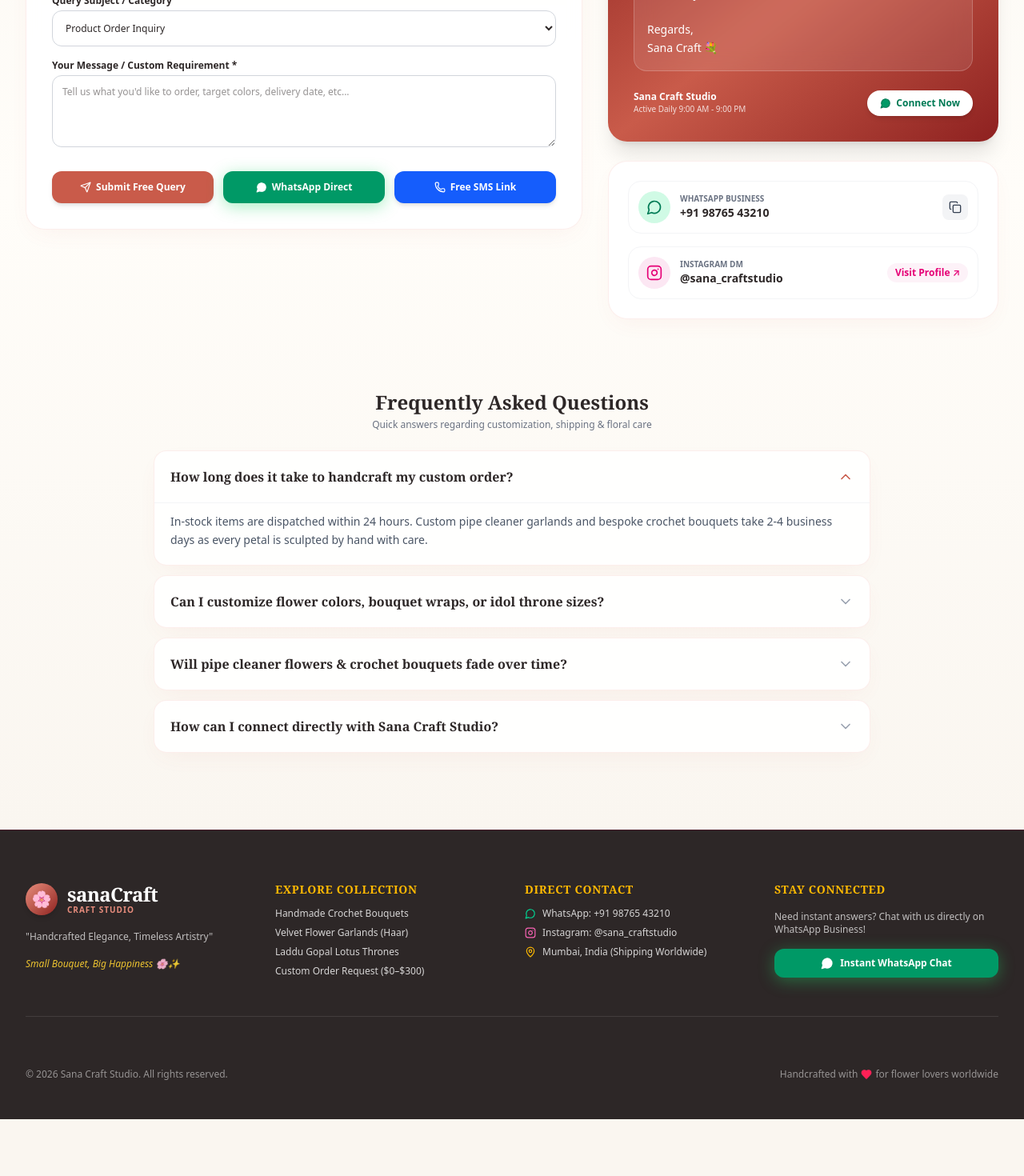
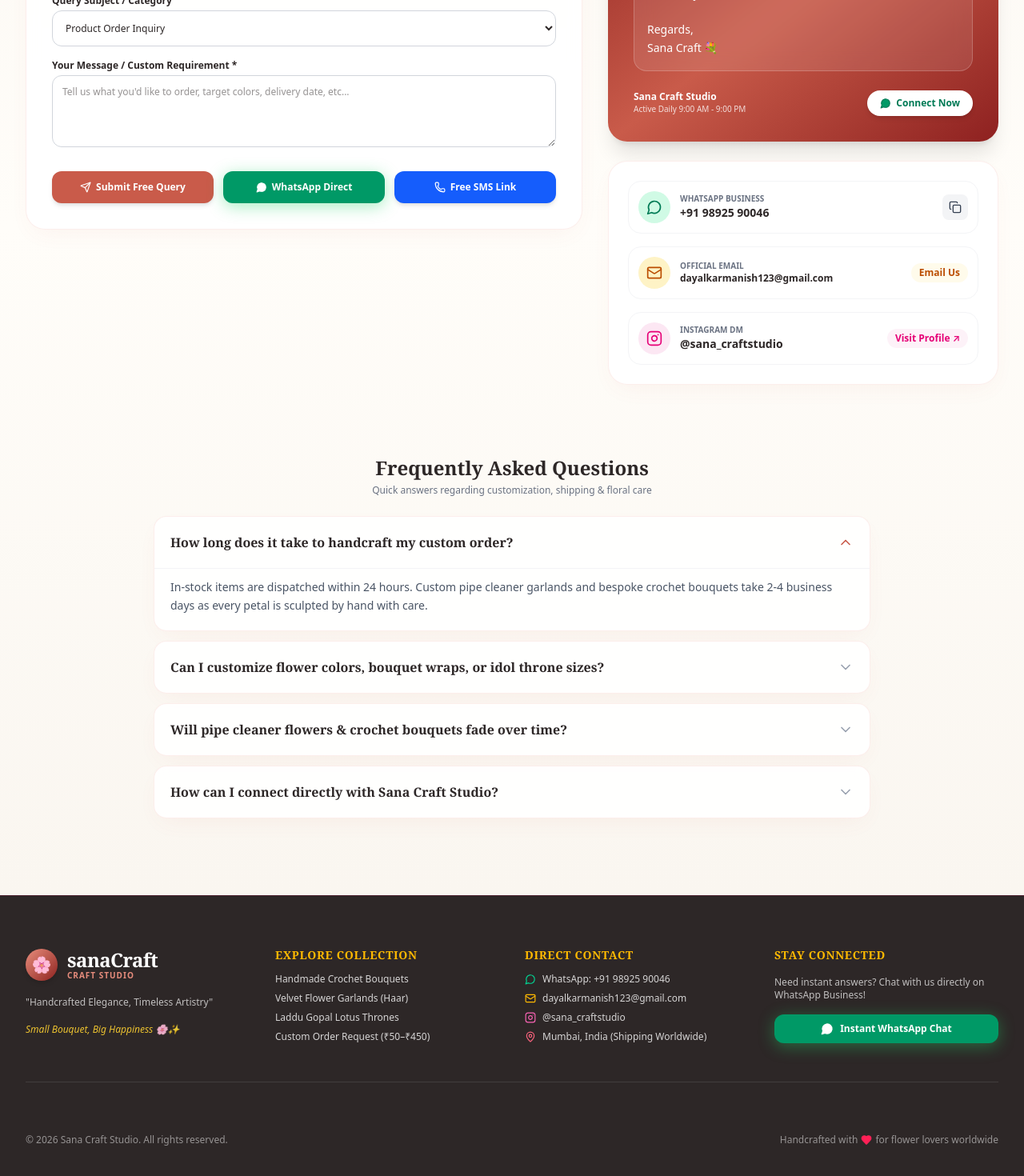
Before and after one commit to Dayalkar2002/sanaCraft, a Next.js app: page / in a window 1280 px wide. Shown: the part 7111-8581 px from the top of the page at 80% size. Before the commit the page ends 8510 px from the top, so only its background shows below. Built offline with nearby package versions, Linux system fonts and the light colour scheme; a web font is replaced by a local one.

Commit message:
Update official WhatsApp number 9892590046 and email dayalkarmanish123@gmail.com

```diff
--- a/src/components/Footer.tsx
+++ b/src/components/Footer.tsx
@@ -63,32 +63,38 @@
               </li>
               <li>
                 <a href="#custom-order" className="hover:text-[#E88D7D] transition-colors">
-                  Custom Order Request ($0–$300)
+                  Custom Order Request (₹50–₹450)
                 </a>
               </li>
             </ul>
           </div>
 
-          {/* Col 3: Customer Care */}
+          {/* Col 3: Direct Contact */}
           <div className="space-y-3">
             <h4 className="text-sm font-serif font-bold text-amber-400 uppercase tracking-wider">
               Direct Contact
             </h4>
             <ul className="space-y-2 text-xs text-white/80">
               <li className="flex items-center gap-2">
-                <MessageCircle className="w-3.5 h-3.5 text-emerald-400" />
+                <MessageCircle className="w-3.5 h-3.5 text-emerald-400 shrink-0" />
                 <button onClick={openWhatsApp} className="hover:text-emerald-400 transition-colors">
                   WhatsApp: {BUSINESS_INFO.formattedPhone}
                 </button>
               </li>
               <li className="flex items-center gap-2">
-                <Instagram className="w-3.5 h-3.5 text-pink-400" />
-                <a href={BUSINESS_INFO.instagramUrl} target="_blank" rel="noopener noreferrer" className="hover:text-pink-400 transition-colors">
-                  Instagram: {BUSINESS_INFO.instagramHandle}
+                <Mail className="w-3.5 h-3.5 text-amber-400 shrink-0" />
+                <a href={`mailto:${BUSINESS_INFO.email}`} className="hover:text-amber-300 transition-colors truncate">
+                  {BUSINESS_INFO.email}
                 </a>
               </li>
               <li className="flex items-center gap-2">
-                <MapPin className="w-3.5 h-3.5 text-amber-400" />
+                <Instagram className="w-3.5 h-3.5 text-pink-400 shrink-0" />
+                <a href={BUSINESS_INFO.instagramUrl} target="_blank" rel="noopener noreferrer" className="hover:text-pink-400 transition-colors">
+                  {BUSINESS_INFO.instagramHandle}
+                </a>
+              </li>
+              <li className="flex items-center gap-2">
+                <MapPin className="w-3.5 h-3.5 text-rose-400 shrink-0" />
                 <span>{BUSINESS_INFO.location}</span>
               </li>
             </ul>
--- a/src/components/UserQueryContact.tsx
+++ b/src/components/UserQueryContact.tsx
@@ -39,7 +39,7 @@
     },
     {
       q: 'How can I connect directly with Sana Craft Studio?',
-      a: 'You can tap any WhatsApp button on this site to start a direct chat, send us a free SMS query, or reach out via Instagram DM @sana_craftstudio!'
+      a: `You can tap any WhatsApp button on this site (+91 98925 90046), email us at ${BUSINESS_INFO.email}, or reach out via Instagram DM @sana_craftstudio!`
     }
   ];
 
@@ -126,7 +126,7 @@
                 </div>
                 <h4 className="text-lg font-serif font-bold text-emerald-900">Query Received Successfully!</h4>
                 <p className="text-xs text-emerald-800 max-w-sm mx-auto">
-                  Thank you for reaching out to Sana Craft 🌸✨. We have recorded your query and will connect with you shortly!
+                  Thank you for reaching out to Sana Craft 🌸✨. We have recorded your query and will connect with you shortly at {BUSINESS_INFO.email}!
                 </p>
                 <div className="pt-2 flex flex-col sm:flex-row gap-3 justify-center">
                   <button
@@ -162,7 +162,7 @@
                     <label className="text-xs font-bold text-[#2D2727] block mb-1">Phone Number / Email</label>
                     <input
                       type="text"
-                      placeholder="e.g. +91 9876543210"
+                      placeholder="e.g. +91 9892590046"
                       value={formData.phoneOrEmail}
                       onChange={(e) => setFormData({ ...formData, phoneOrEmail: e.target.value })}
                       className="w-full text-xs p-3 rounded-xl border border-gray-300 focus:outline-none focus:border-[#C95B4A] bg-white"
@@ -284,6 +284,26 @@
               </div>
 
               <a
+                href={`mailto:${BUSINESS_INFO.email}`}
+                className="flex items-center justify-between p-3 bg-white rounded-2xl border border-gray-100 hover:border-amber-300 transition-colors group"
+              >
+                <div className="flex items-center gap-3">
+                  <div className="w-10 h-10 rounded-full bg-amber-100 text-amber-700 flex items-center justify-center font-bold">
+                    <Mail className="w-5 h-5" />
+                  </div>
+                  <div className="overflow-hidden">
+                    <div className="text-[10px] uppercase text-gray-500 font-semibold">Official Email</div>
+                    <div className="text-xs font-bold text-[#2D2727] group-hover:text-amber-700 transition-colors truncate">
+                      {BUSINESS_INFO.email}
+                    </div>
+                  </div>
+                </div>
+                <span className="text-xs font-semibold text-amber-700 bg-amber-50 px-2.5 py-1 rounded-full shrink-0">
+                  Email Us
+                </span>
+              </a>
+
+              <a
                 href={BUSINESS_INFO.instagramUrl}
                 target="_blank"
                 rel="noopener noreferrer"
--- a/src/data/products.ts
+++ b/src/data/products.ts
@@ -20,11 +20,11 @@
   tagline: 'Handcrafted Elegance, Timeless Artistry',
   secondaryTagline: 'Crafting Memories into Forever Flowers & Divine Art',
   motto: 'Small Bouquet, Big Happiness 🌸✨',
-  whatsappNumber: '919876543210',
-  formattedPhone: '+91 98765 43210',
+  whatsappNumber: '919892590046',
+  formattedPhone: '+91 98925 90046',
   instagramUrl: 'https://www.instagram.com/sana_craftstudio?utm_source=qr&igsh=MXBxbXM4NzFwZzM0Yw==',
   instagramHandle: '@sana_craftstudio',
-  email: 'contact.sanacraft@gmail.com',
+  email: 'dayalkarmanish123@gmail.com',
   location: 'Mumbai, India (Shipping Worldwide)',
   welcomeGreeting: `Hello !
 Thank you for reaching out to Sana Craft. 🌸✨
```
